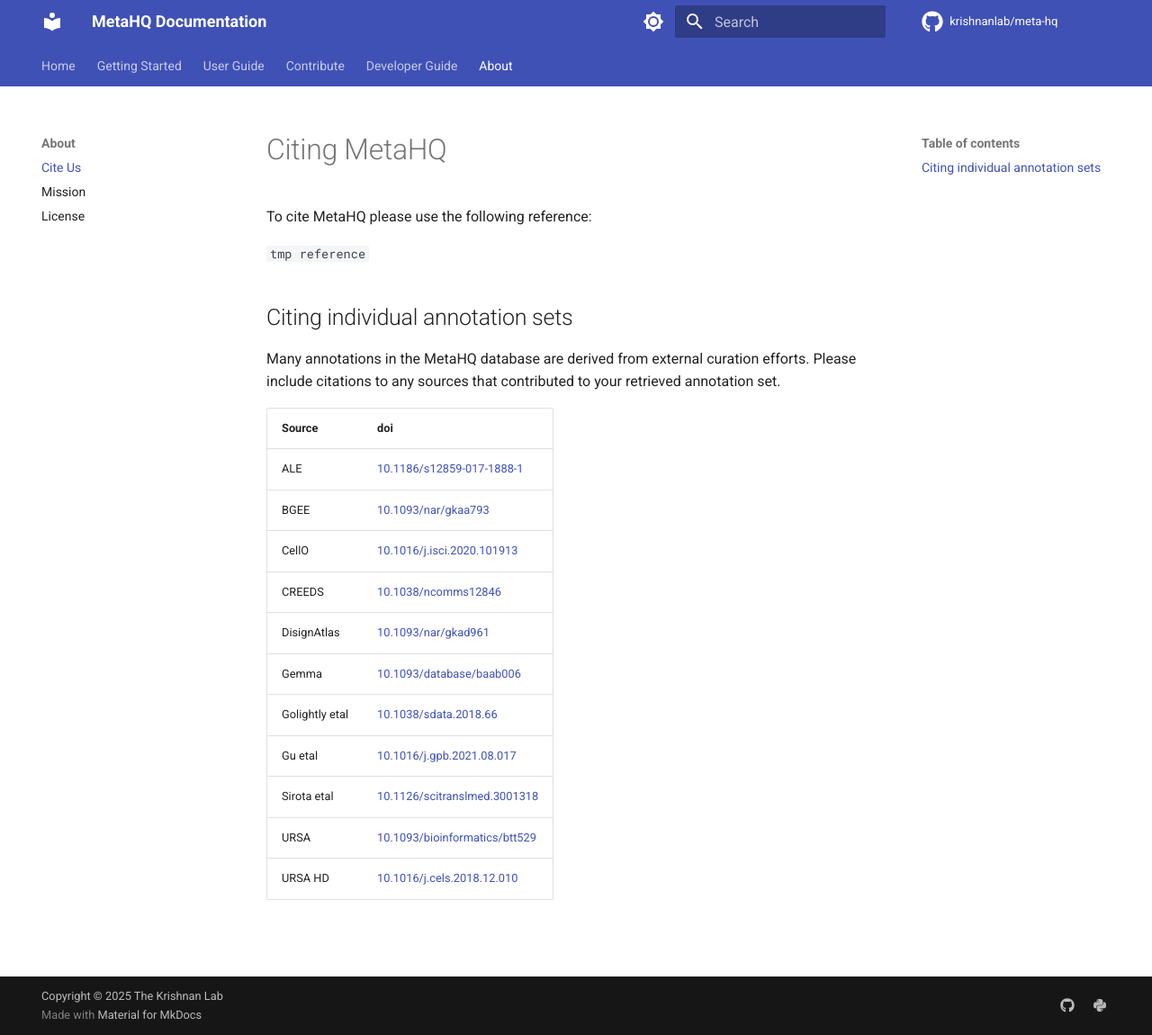
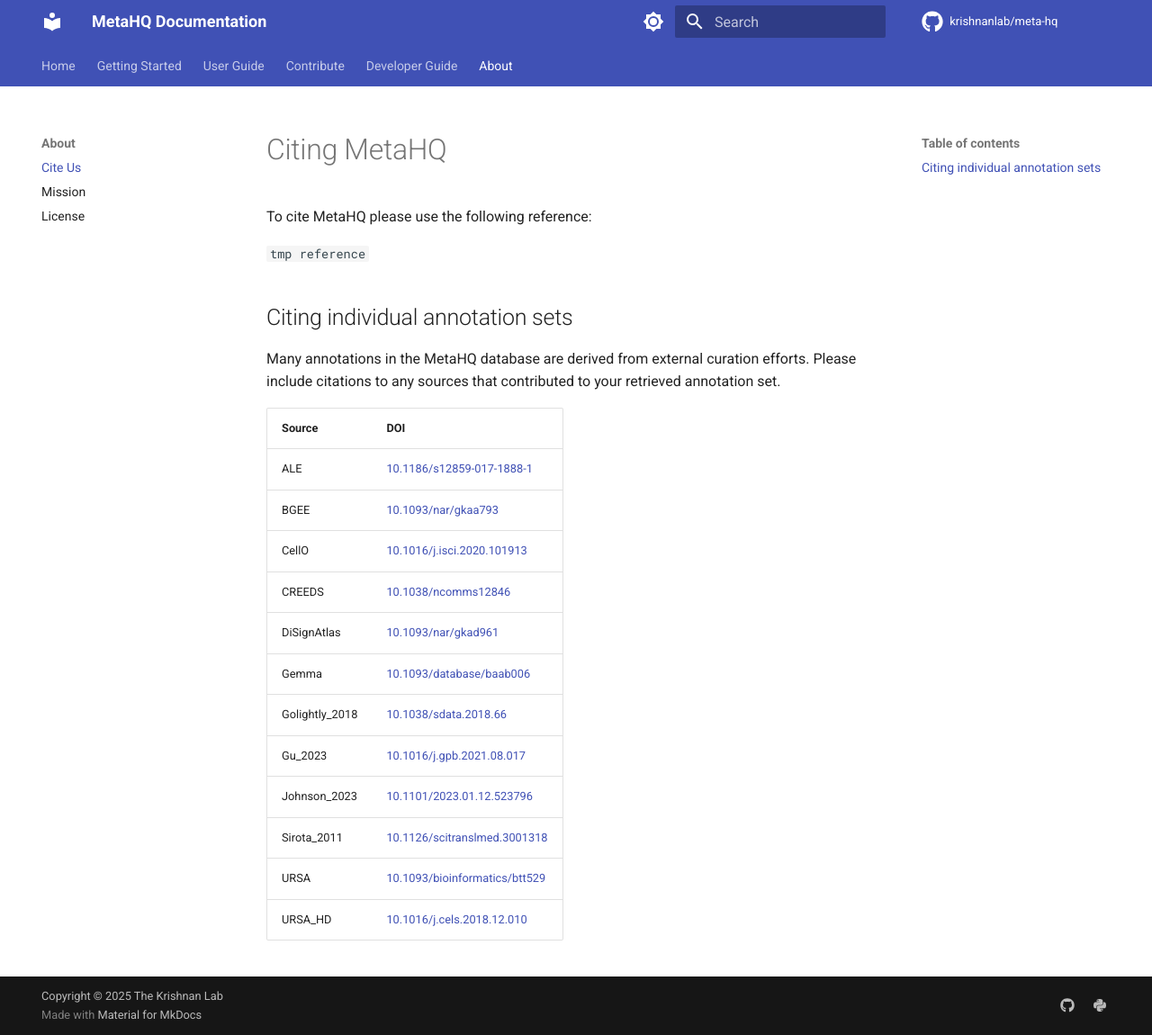
Before and after one commit to krishnanlab/meta-hq, an MkDocs documentation site: the page built from docs/about/citation.md, in a window 1280 px wide and 1150 px high. Shown: the whole window at 90% size. Built offline with MkDocs 1.6.1 and Material for MkDocs 9.7.7, drawn with Linux system fonts in a browser that asks for light colours; comment, search, counter and statistics services are not loaded.

```diff
--- a/docs/about/citation.md
+++ b/docs/about/citation.md
@@ -9,16 +9,17 @@ To cite MetaHQ please use the following reference:
 Many annotations in the MetaHQ database are derived from external curation efforts. Please include citations to any sources
 that contributed to your retrieved annotation set.
 
-| Source         | doi                                                                                                                   |
+| Source         | DOI                                                                                                                   |
 | -------------- | --------------------------------------------------------------------------------------------------------------------- |
 | ALE            | [10.1186/s12859-017-1888-1](https://link.springer.com/article/10.1186/s12859-017-1888-1)                              |
 | BGEE           | [10.1093/nar/gkaa793](https://academic.oup.com/nar/article/49/D1/D831/5920517?login=true)                             |
 | CellO          | [10.1016/j.isci.2020.101913](<https://www.cell.com/iscience/fulltext/S2589-0042(20)31110-X>)                          |
 | CREEDS         | [10.1038/ncomms12846](https://www.nature.com/articles/ncomms12846)                                                    |
-| DisignAtlas    | [10.1093/nar/gkad961](https://academic.oup.com/nar/article/52/D1/D1236/7335757?login=false)                           |
+| DiSignAtlas    | [10.1093/nar/gkad961](https://academic.oup.com/nar/article/52/D1/D1236/7335757?login=false)                           |
 | Gemma          | [10.1093/database/baab006](https://academic.oup.com/database/article/doi/10.1093/database/baab006/6143045?login=true) |
-| Golightly etal | [10.1038/sdata.2018.66](https://www.nature.com/articles/sdata201866)                                                  |
-| Gu etal        | [10.1016/j.gpb.2021.08.017](https://academic.oup.com/gpb/article/21/1/164/7274179?login=true)                         |
-| Sirota etal    | [10.1126/scitranslmed.3001318](https://www.science.org/doi/10.1126/scitranslmed.3001318)                              |
+| Golightly_2018 | [10.1038/sdata.2018.66](https://www.nature.com/articles/sdata201866)                                                  |
+| Gu_2023        | [10.1016/j.gpb.2021.08.017](https://academic.oup.com/gpb/article/21/1/164/7274179?login=true)                         |
+| Johnson_2023   | [10.1101/2023.01.12.523796](https://www.biorxiv.org/content/10.1101/2023.01.12.523796v2)                              |
+| Sirota_2011    | [10.1126/scitranslmed.3001318](https://www.science.org/doi/10.1126/scitranslmed.3001318)                              |
 | URSA           | [10.1093/bioinformatics/btt529](https://academic.oup.com/bioinformatics/article/29/23/3036/247250)                    |
-| URSA HD        | [10.1016/j.cels.2018.12.010](<https://www.cell.com/cell-systems/fulltext/S2405-4712(18)30509-X>)                      |
+| URSA_HD        | [10.1016/j.cels.2018.12.010](<https://www.cell.com/cell-systems/fulltext/S2405-4712(18)30509-X>)                      |
```
